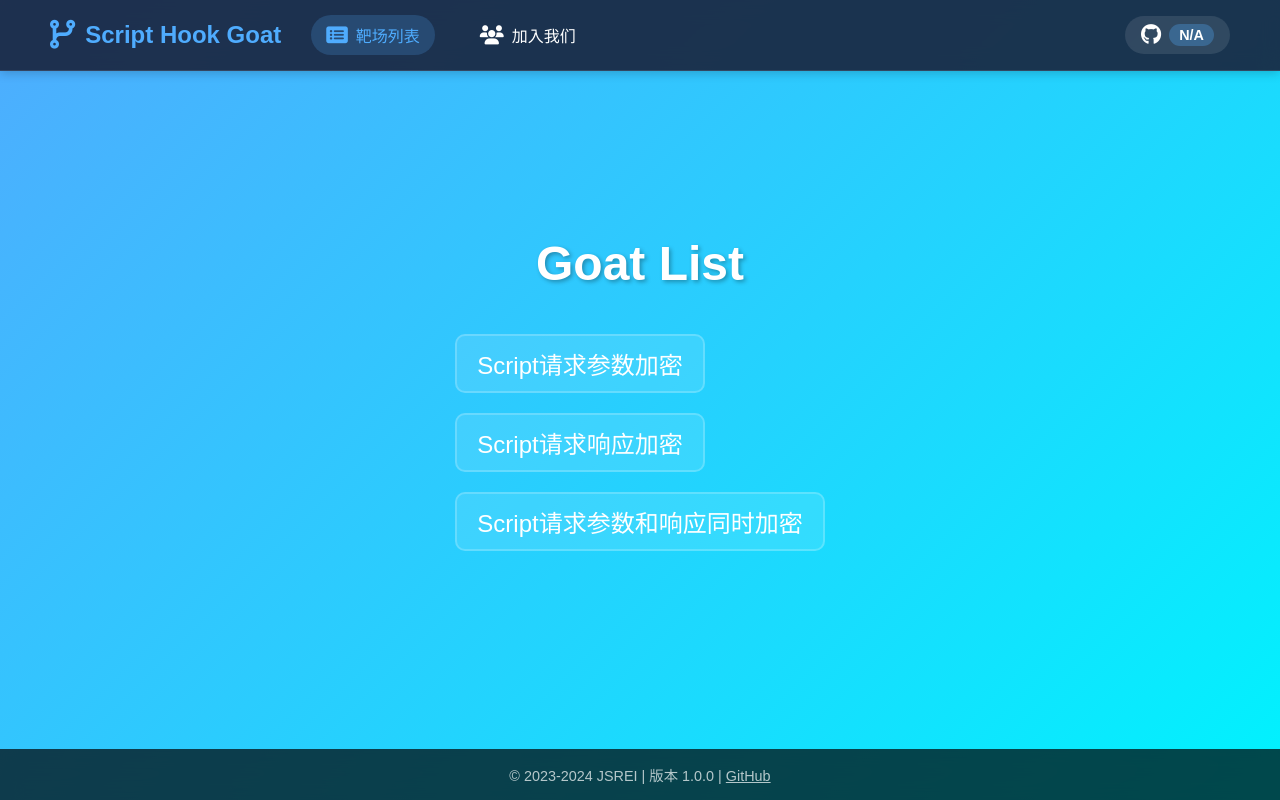
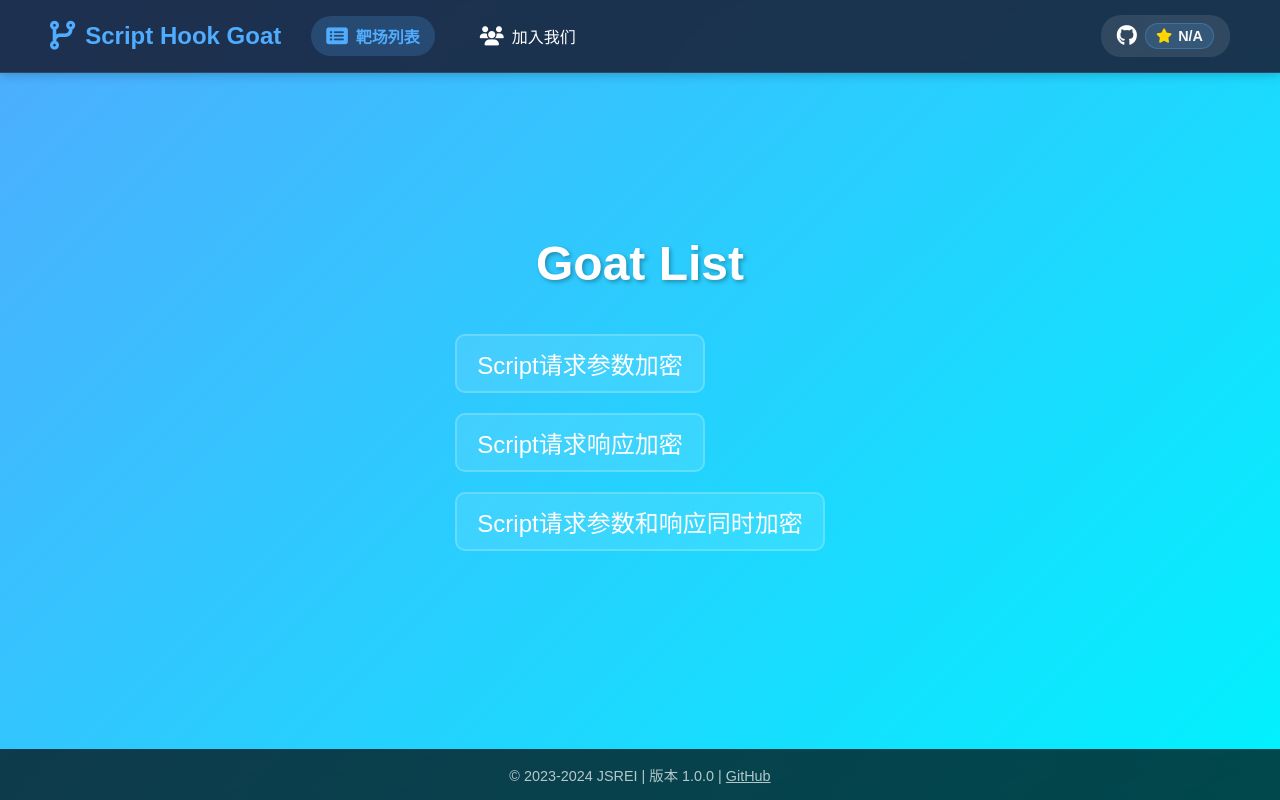
Before and after one commit to JSREI/js-script-hook-goat, a website: page public/index.html in a window 1280 px wide. Drawn offline with Linux system fonts and the light colour scheme; no server answers.

Commit message:
feat: 改进GitHub徽标UI体验
1. 添加'Star me on GitHub'的tooltip提示\n2. 改进star数字的展示样式，添加星星图标\n3. 优化GitHub链接的交互效果\n4. 统一导航文案

```diff
--- a/public/css/style.css
+++ b/public/css/style.css
@@ -7,7 +7,7 @@
 
 body {
     font-family: Arial, sans-serif;
-    overflow-x: hidden;
+    overflow: hidden; /* 防止出现双滚动条 */
     color: white;
 }
 
@@ -74,6 +74,7 @@ body {
 .navbar .nav-links a.active {
     background: rgba(79, 172, 254, 0.2);
     color: #4facfe;
+    font-weight: bold;
 }
 
 .github-container {
@@ -81,6 +82,7 @@ body {
     align-items: center;
     gap: 15px;
     margin-left: 20px;
+    position: relative;
 }
 
 .github-link {
@@ -93,6 +95,7 @@ body {
     padding: 8px 16px;
     border-radius: 20px;
     background: rgba(255, 255, 255, 0.1);
+    position: relative;
 }
 
 .github-link:hover {
@@ -101,16 +104,75 @@ body {
     transform: translateY(-2px);
 }
 
+/* Tooltip样式 */
+.github-link::after {
+    content: "Star me on GitHub";
+    position: absolute;
+    bottom: -40px;
+    left: 50%;
+    transform: translateX(-50%);
+    background-color: rgba(0, 0, 0, 0.8);
+    color: white;
+    padding: 6px 12px;
+    border-radius: 6px;
+    font-size: 0.8rem;
+    white-space: nowrap;
+    opacity: 0;
+    visibility: hidden;
+    transition: all 0.3s ease;
+    z-index: 1050;
+}
+
+.github-link::before {
+    content: "";
+    position: absolute;
+    bottom: -10px;
+    left: 50%;
+    transform: translateX(-50%);
+    border-width: 6px;
+    border-style: solid;
+    border-color: transparent transparent rgba(0, 0, 0, 0.8) transparent;
+    opacity: 0;
+    visibility: hidden;
+    transition: all 0.3s ease;
+    z-index: 1050;
+}
+
+.github-link:hover::after,
+.github-link:hover::before {
+    opacity: 1;
+    visibility: visible;
+}
+
 .github-logo {
     font-size: 1.3rem;
 }
 
+.star-container {
+    display: flex;
+    align-items: center;
+    gap: 4px;
+    background-color: rgba(79, 172, 254, 0.15);
+    padding: 4px 10px;
+    border-radius: 20px;
+    border: 1px solid rgba(79, 172, 254, 0.3);
+    transition: all 0.3s ease;
+}
+
+.github-link:hover .star-container {
+    background-color: rgba(79, 172, 254, 0.25);
+}
+
+.star-icon {
+    color: #FFD700;
+    font-size: 0.9rem;
+    margin-right: 2px;
+}
+
 .star-count {
-    background-color: rgba(79, 172, 254, 0.3);
-    padding: 3px 10px;
-    border-radius: 20px;
     font-size: 0.9rem;
     font-weight: bold;
+    color: #f8f8f8;
 }
 
 /* 页脚样式 */
@@ -134,19 +196,22 @@ body {
 /* 屏幕样式 */
 .screen {
     height: 100vh;
-    width: 100vw;
+    width: 100%;
     display: flex;
     flex-direction: column;
     justify-content: center;
     align-items: center;
     padding: 80px 20px; /* 为导航栏和页脚留出空间 */
     scroll-snap-align: start;
+    position: relative;
 }
 
 .screen-container {
     scroll-snap-type: y mandatory;
     overflow-y: scroll;
     height: 100vh;
+    scroll-behavior: smooth;
+    width: 100%;
 }
 
 /* 第一屏样式 */
--- a/public/index.html
+++ b/public/index.html
@@ -35,7 +35,10 @@
         <div class="github-container">
             <a href="https://github.com/JSREI/js-script-hook-goat" class="github-link" target="_blank">
                 <i class="fab fa-github github-logo"></i>
-                <span class="star-count" id="star-count">-</span>
+                <div class="star-container">
+                    <i class="fas fa-star star-icon"></i>
+                    <span class="star-count" id="star-count">-</span>
+                </div>
             </a>
         </div>
     </div>
```
